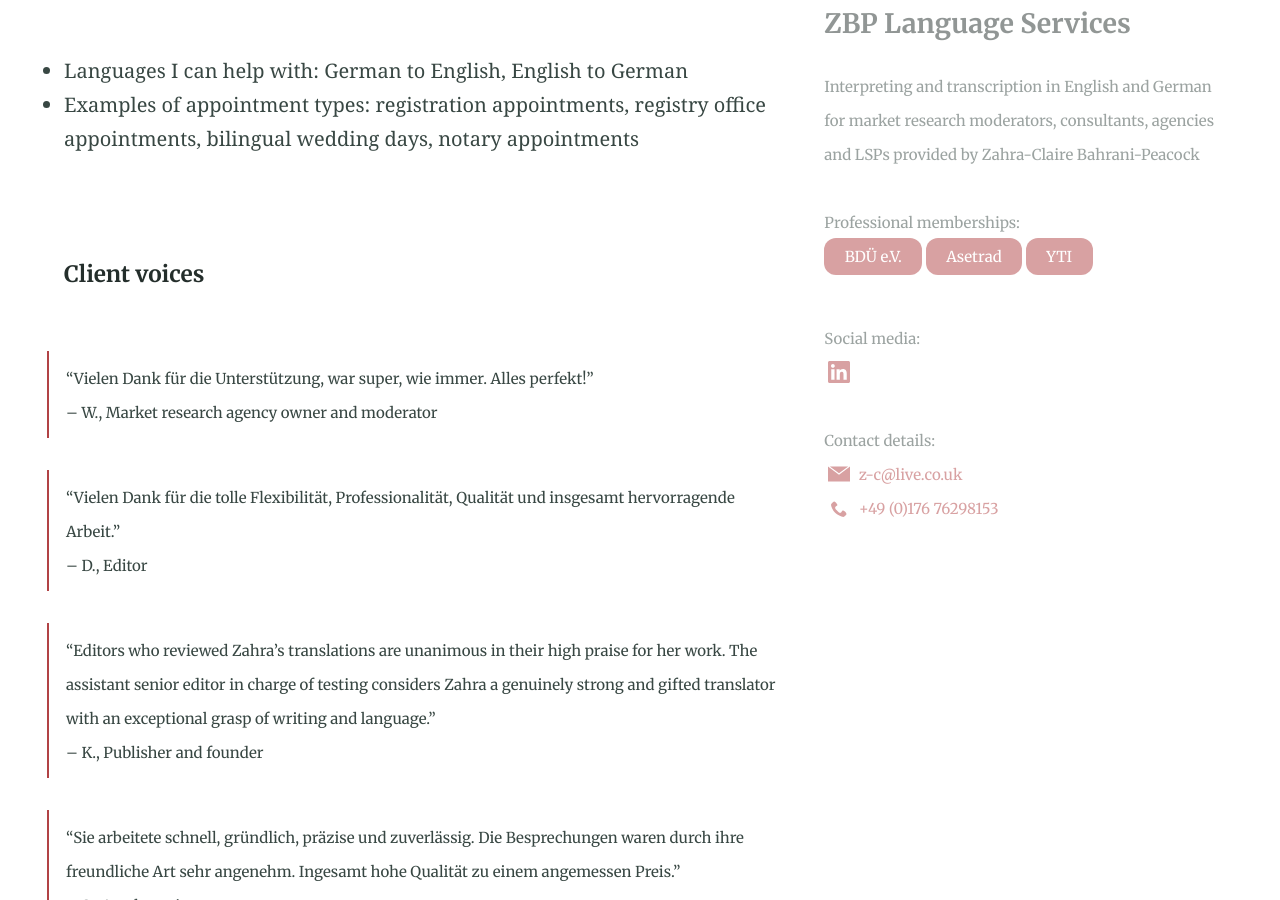
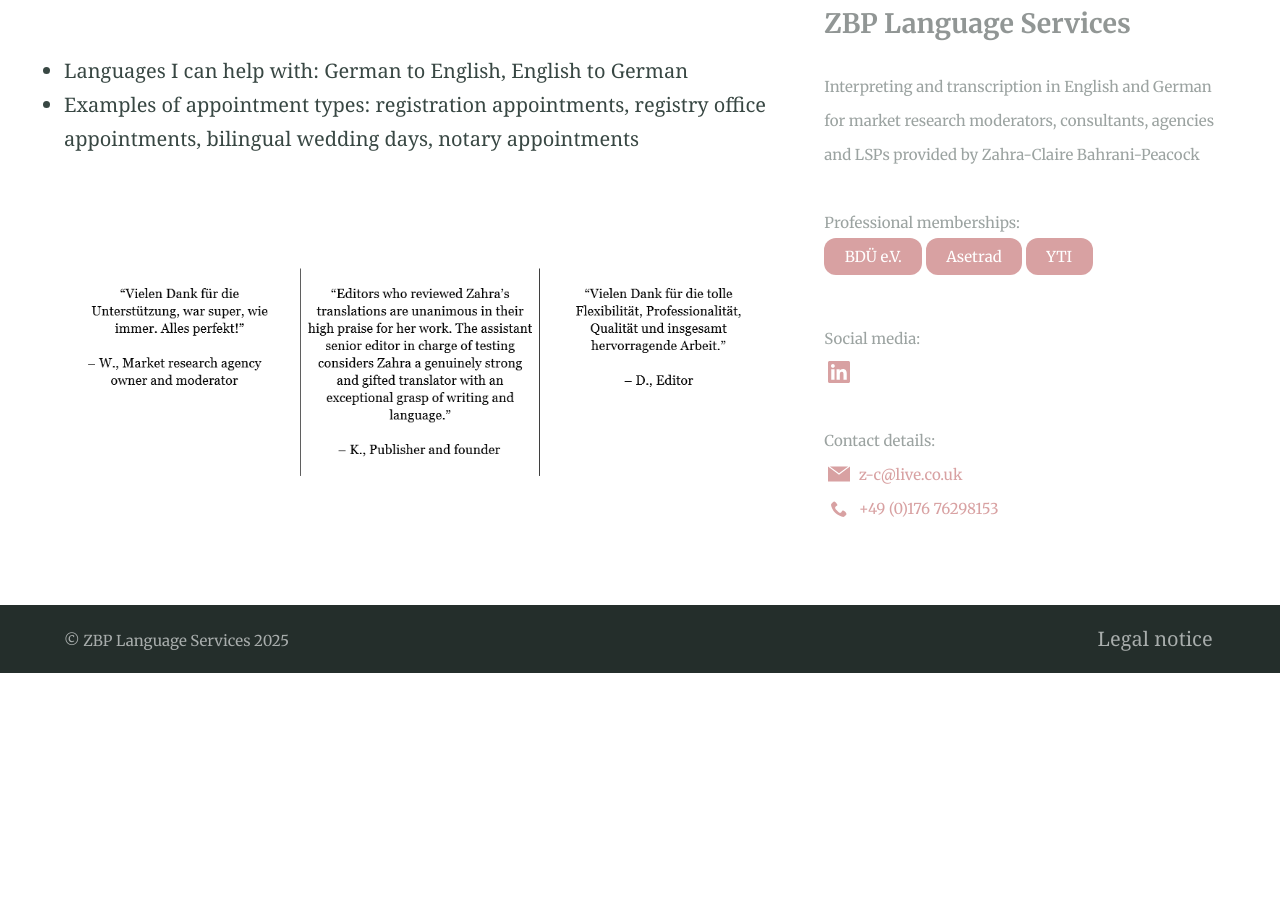
Before and after one commit to Website-2/certified.zbp-language-services.github.io, a Jekyll site: the page built from services.md, in a window 1280 px wide and 900 px high, scrolled down 1018 px. Built offline with Jekyll 4.4.1, drawn with Linux system fonts in a browser that asks for light colours; after the commit the page ends 1691 px from its top, so only the background shows below that; some of the changed text lies outside the part shown.

Commit message:
Text update

```diff
--- a/services.md
+++ b/services.md
@@ -19,21 +19,5 @@ aside: true
 * Examples of appointment types: registration appointments, registry office appointments, bilingual wedding days, notary appointments
 <br><br><br>
 
-<h5>Client voices</h5>
+{% include figure.html image="/assets/Testimonials_services.png" position="center" %}
 <br>
-><small>"Vielen Dank für die Unterstützung, war super, wie immer. Alles perfekt!"<br>
-– W., Market research agency owner and moderator</small>
-
-><small>"Vielen Dank für die tolle Flexibilität, Professionalität, Qualität und insgesamt hervorragende Arbeit."<br>
-– D., Editor</small>
-
-><small>"Editors who reviewed Zahra’s translations are unanimous in their high praise for her work. The assistant senior editor in charge of testing considers Zahra a genuinely strong and gifted translator with an exceptional grasp of writing and language."<br>
-– K., Publisher and founder</small>
-
-><small>"Sie arbeitete schnell, gründlich, präzise und zuverlässig. Die Besprechungen waren durch ihre freundliche Art sehr angenehm. Ingesamt hohe Qualität zu einem angemessen Preis."<br>
-– S., Art therapist</small>
-
-><small>"Gerne wende ich mich wieder an Frau Bahrani-Peacock, wenn ich wieder einen Übersetzungsauftrag habe. Ich kann Sie bestens weiterempfehlen."<br>
-– J., Yoga teacher</small>
-
-<br>
```
Also changed, not shown: assets/Testimonials_services.png (added).
